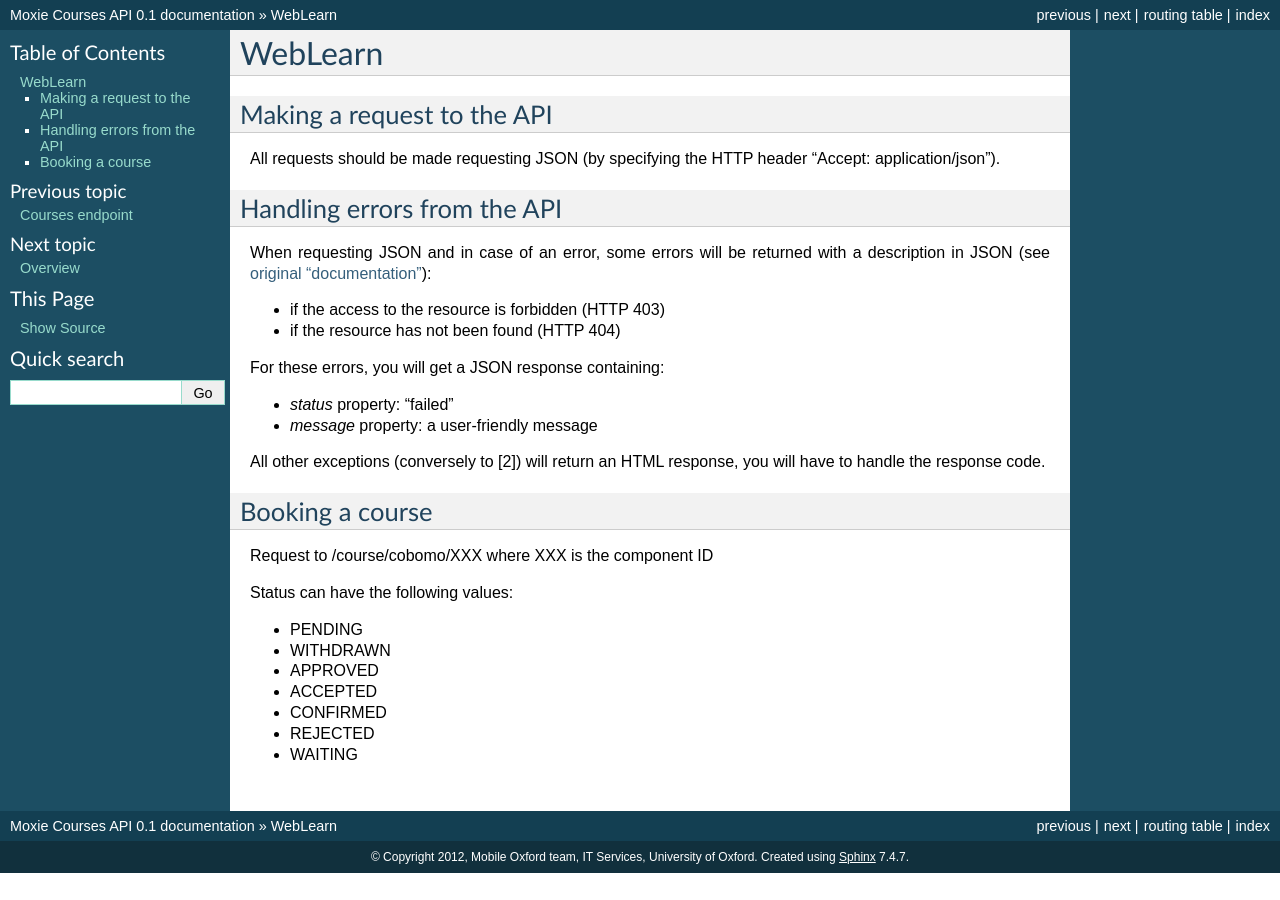
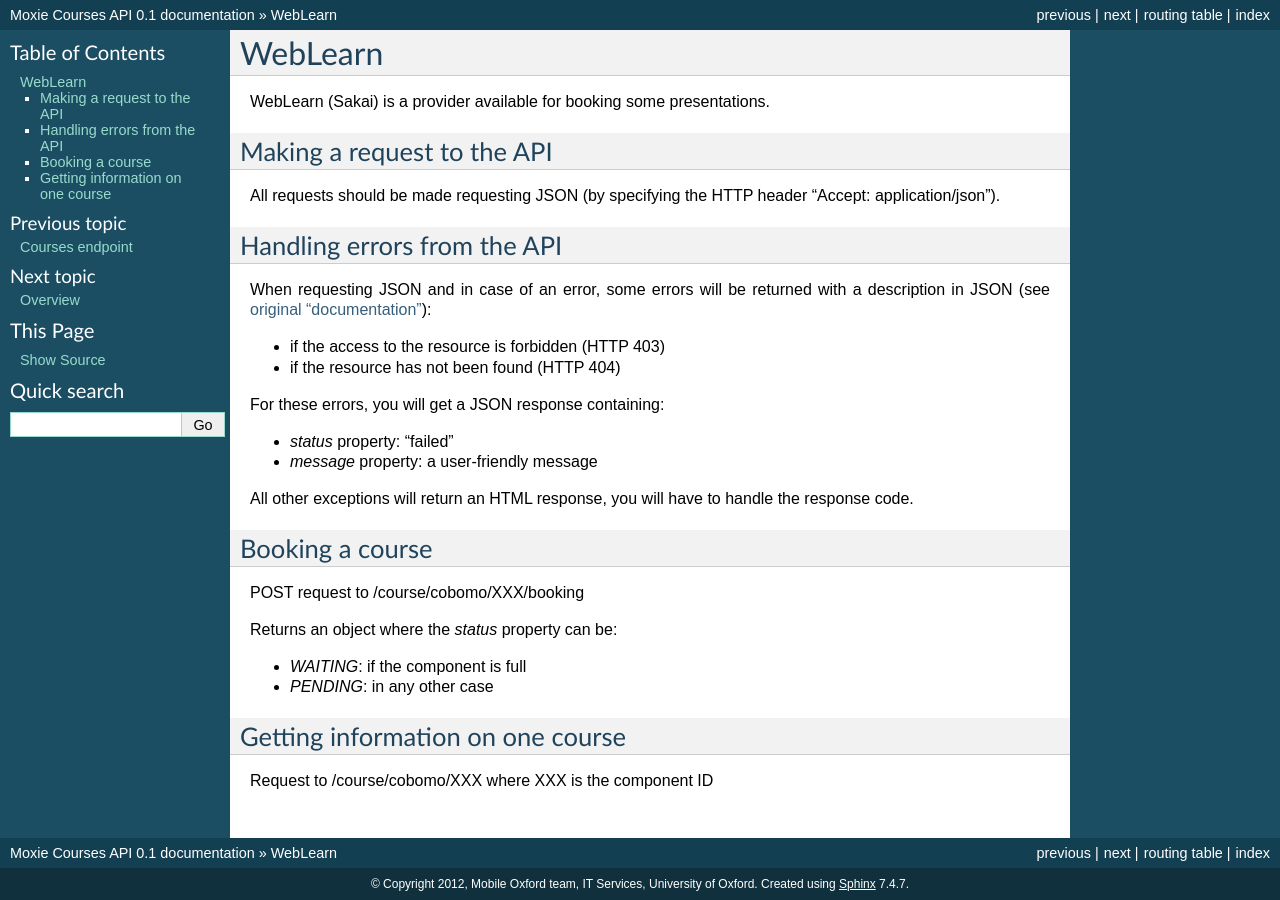
Before and after one commit to ox-it/moxie-courses, a Sphinx documentation site: the page built from docs/source/providers/weblearn.rst, in a window 1280 px wide. Built offline with Sphinx 7.4.7, drawn with Linux system fonts in a browser that asks for light colours.

Commit message:
Docs / updated values from WL

```diff
--- a/docs/source/providers/weblearn.rst
+++ b/docs/source/providers/weblearn.rst
@@ -1,5 +1,7 @@
 WebLearn
 ========
+
+WebLearn (Sakai) is a provider available for booking some presentations.
 
 Making a request to the API
 ---------------------------
@@ -21,19 +23,19 @@
 * `status` property: “failed”
 * `message` property: a user-friendly message
 
-All other exceptions (conversely to [2]) will return an HTML response, you will have to handle the response code.
+All other exceptions will return an HTML response, you will have to handle the response code.
 
 Booking a course
 ----------------
 
+POST request to /course/cobomo/XXX/booking
+
+Returns an object where the `status` property can be:
+
+* `WAITING`: if the component is full
+* `PENDING`: in any other case
+
+Getting information on one course
+---------------------------------
+
 Request to /course/cobomo/XXX where XXX is the component ID
-
-Status can have the following values:
-
-* PENDING
-* WITHDRAWN
-* APPROVED
-* ACCEPTED
-* CONFIRMED
-* REJECTED
-* WAITING
```
